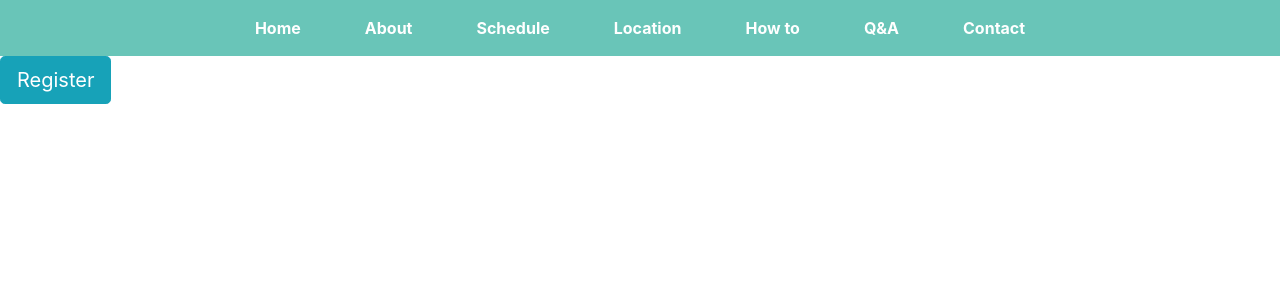
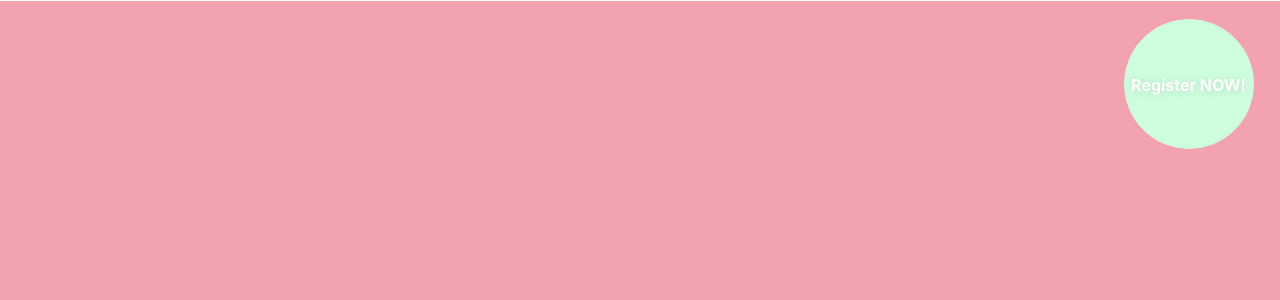
Before and after one commit to jnjiraphat/Hobbyforfun, a React (Create React App) app: page / in a window 1280 px wide. Shown: the top 300 px of the page. Built offline with nearby package versions, Linux system fonts and the light colour scheme.

Commit message:
Register

```diff
--- a/src/App.js
+++ b/src/App.js
@@ -1,15 +1,16 @@
 import React from 'react'
 import Menubar from './Component/Menubar'
 import PopupForm from './Component/PopupForm'
+import Register from './Component/Register'
 
 const Component =()=> (
   <div>
 
+    <Register />
+    <PopupForm />
+    <div className="test-box"></div>
     <Menubar />
-
-    <button type="button" class="btn btn-info btn-lg" data-toggle="modal" data-target="#myModal">Register</button>
-    <PopupForm />
-
+    <div className="test-box"></div>
   </div>
 )
 
--- /dev/null
+++ b/src/Component/Register.js
@@ -0,0 +1,12 @@
+import React from 'react'
+import PopupForm from './PopupForm'
+
+const Register =()=> (
+    <div className="container col-12">
+    <div className="circle Cposition text-center"
+        data-toggle="modal" data-target="#myModal">
+        <p className="Ctext font-regis">Register NOW!</p>
+    </div>
+    </div>
+)
+export default Register
--- a/src/index.css
+++ b/src/index.css
@@ -9,12 +9,16 @@
 }
 .test-box {
     height: 2000px;
-    background-color: red;
+    background-color: #F3A3B0;
 }
 .font-menu {
     color: white !important;
     font-weight: bold;
 }
+
+/*Menubar*/
+
+/*pop-up form*/
 
 .head{
     text-decoration: underline;
@@ -81,3 +85,34 @@
   .btn-custom:hover{
     border-color: rgb(116, 116, 116)
   }
+  /*pop-up form*/
+
+  /*Register button */
+  .circle {
+    width: 130px;
+    height: 130px;
+    border: solid 1px #CDFEDE;
+    border-radius: 50%;
+    background-color: #CDFEDE;
+    /* box-shadow: 0px 1px px rgb(176, 255, 202); */
+  }
+  .Cposition {
+    position: fixed;
+    right: 0;
+    z-index: 1500;
+    margin-right: .7cm;
+    margin-top: .5cm;
+  }
+  @media (max-width:414px) {
+    .circle {height:50px; border-radius: 30px;}
+    .Ctext {padding-top: 10px !important;}
+  }
+  .Ctext {
+    padding-top: 53px;
+  }
+  .font-regis {
+    color: #ffffff;
+    font-weight: bold;
+    text-shadow: 0px 1px 10px #B2D8BF;
+  }
+  /*Register button */
```
